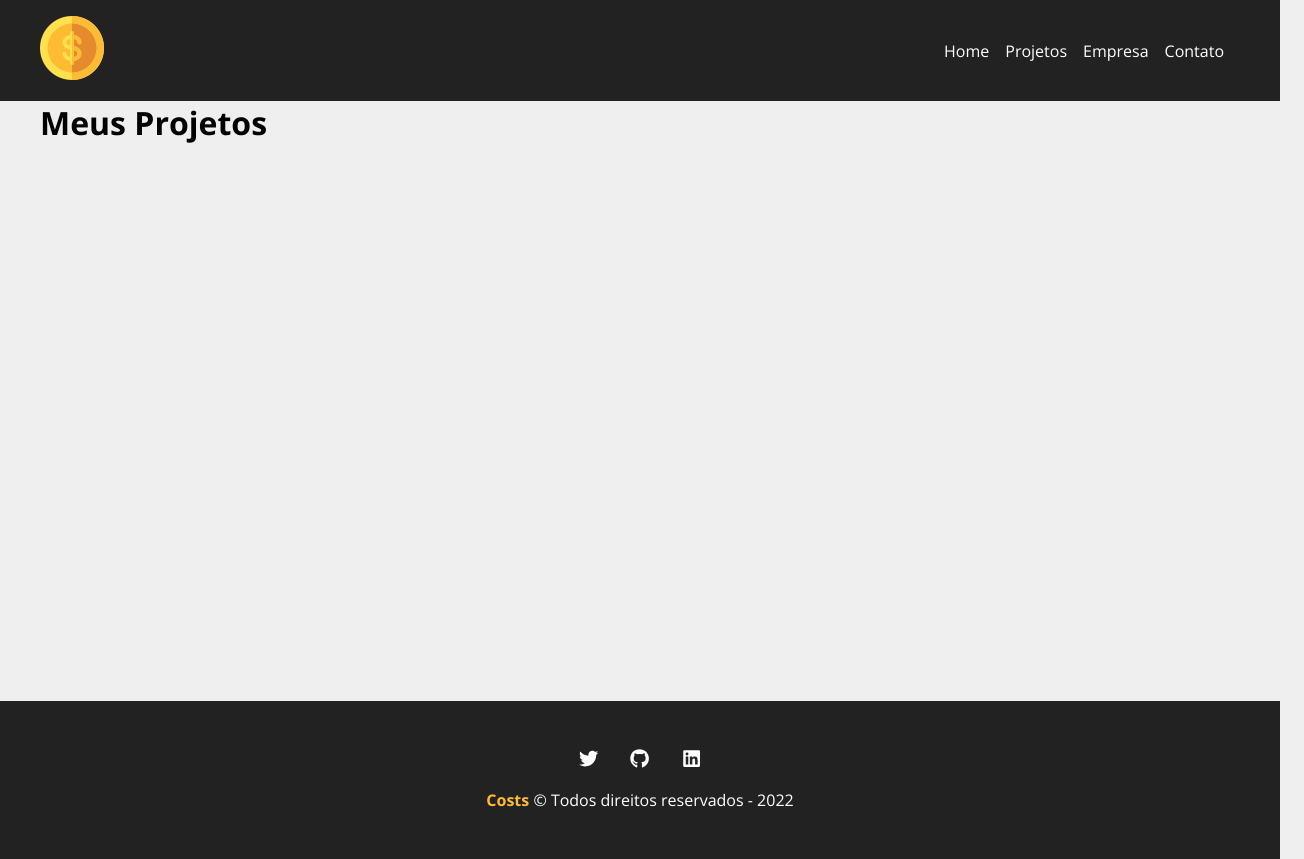
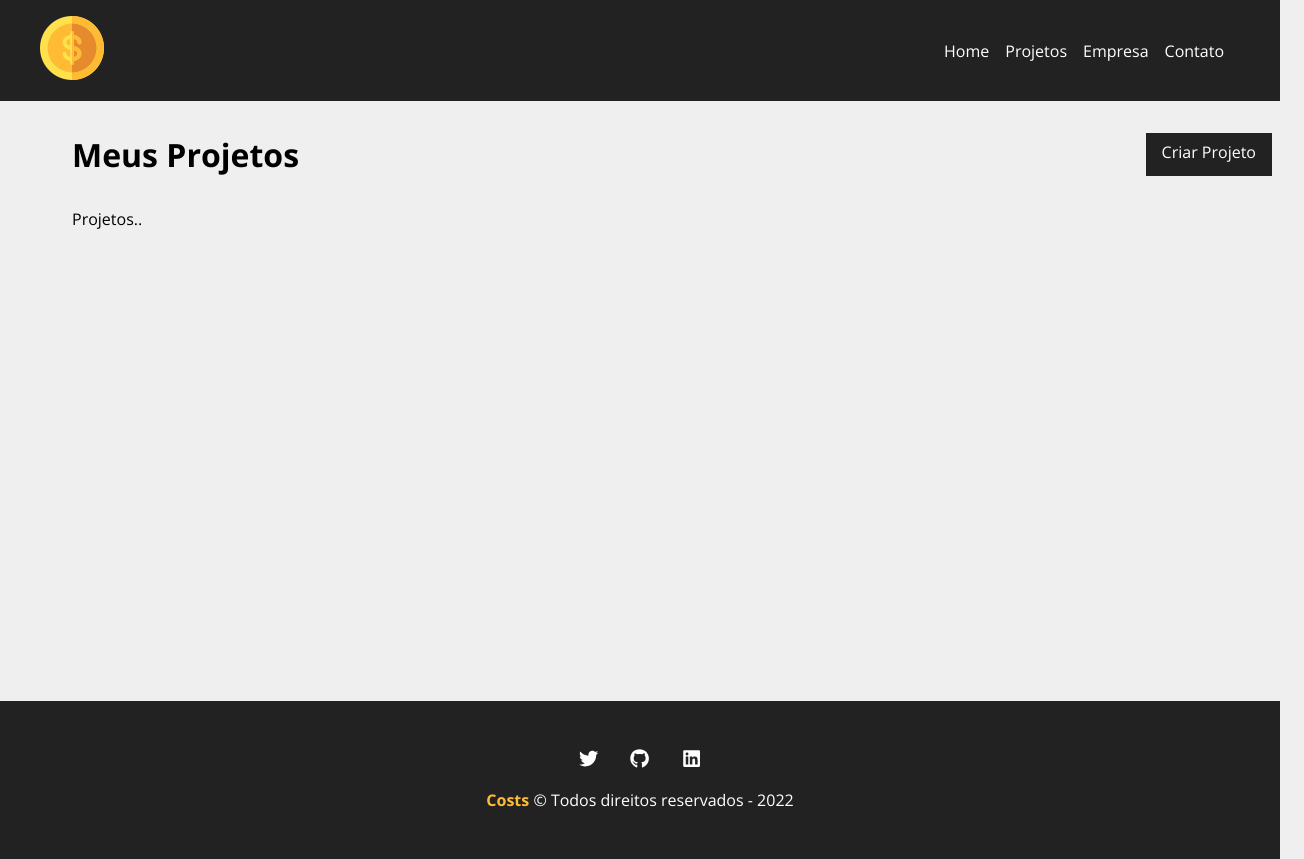
Before and after one commit to juniorcaus/COSTS, a React (Create React App) app: page /Projects in a window 1280 px wide. Shown: the whole page, 1304 px wide, since content can reach past the window. Built offline with nearby package versions, Linux system fonts and the light colour scheme.

Commit message:
Criando Dashboard - #26

```diff
--- a/src/components/pages/Projects.js
+++ b/src/components/pages/Projects.js
@@ -2,6 +2,10 @@
 import { useLocation} from 'react-router-dom'
 
 import Message from '../layout/Message';
+import Container from '../layout/Container';
+import LinkButton from '../layout/LinkButton';
+
+import styles from './Projects.module.css';
 
 function Projects() {
 
@@ -12,9 +16,15 @@
     }
 
   return (
-    <div>
+    <div className={styles.project_container}>
+      <div className={styles.title_container}>
       <h1>Meus Projetos</h1>
+      <LinkButton to="/NewProject" text="Criar Projeto" />
+      </div>
         {message &&  <Message type="success" msg={message} /> }
+        <Container customClass="start" >
+          <p>Projetos..</p>
+        </Container>
     </div>
   )
 }
--- /dev/null
+++ b/src/components/pages/Projects.module.css
@@ -0,0 +1,9 @@
+.project_container {
+    padding: 2em;
+}
+
+.title_container {
+    display: flex;
+    justify-content: space-between;
+    margin-bottom: 2em;
+}
```
